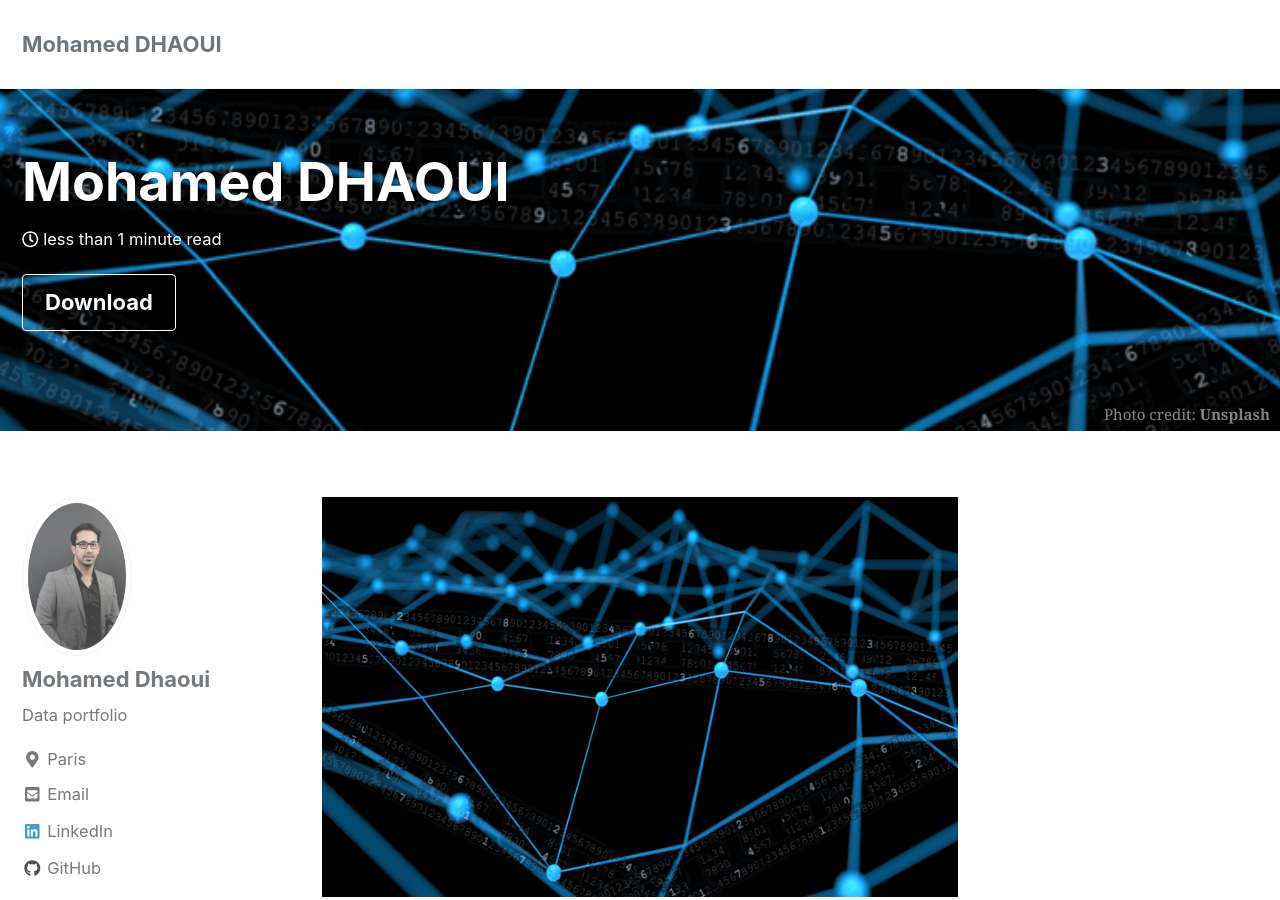
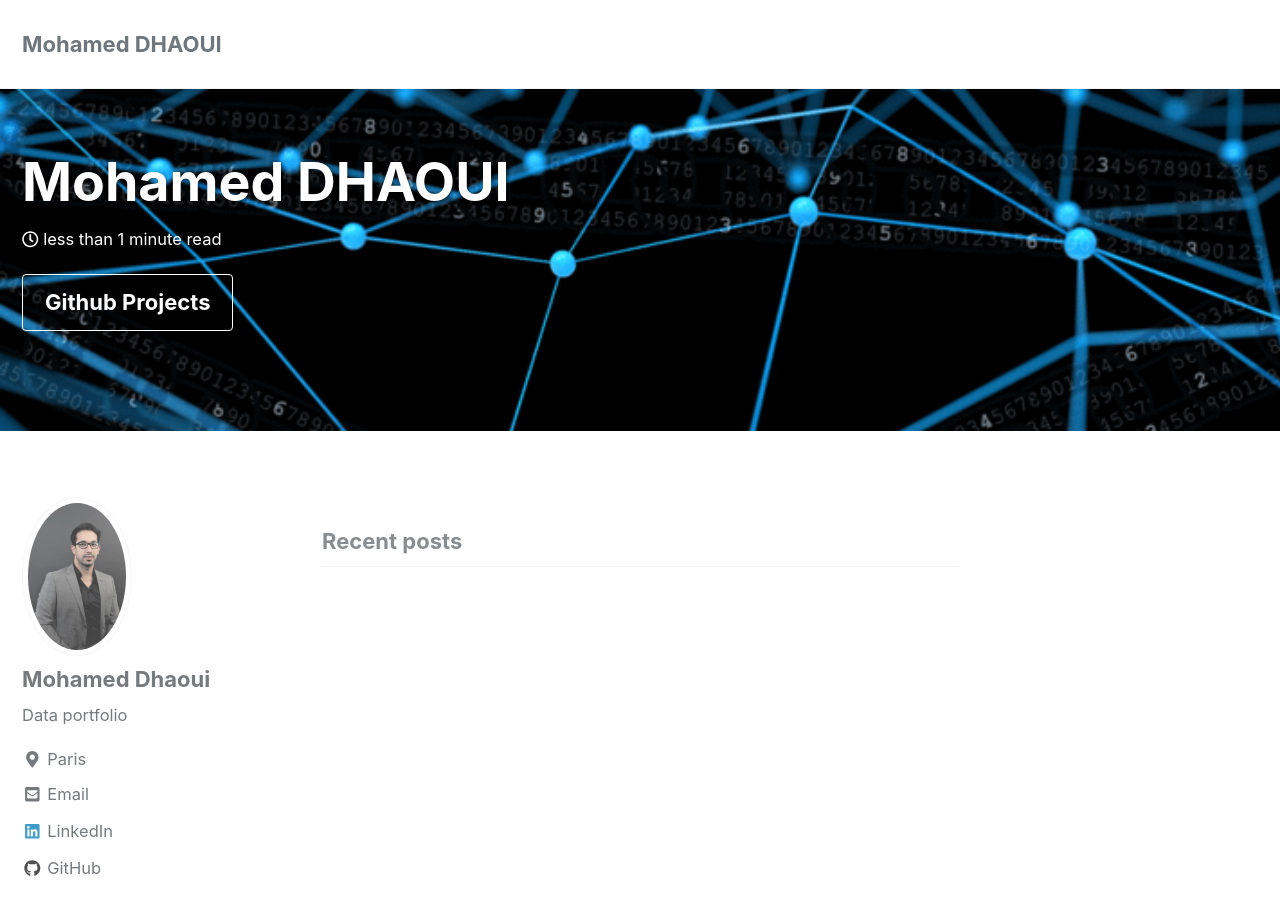
Before and after one commit to mohameddhaoui/mohameddhaoui.github.io, a Jekyll site: the page built from index.html, in a window 1280 px wide and 900 px high. Built offline with Jekyll 4.4.1, drawn with Linux system fonts in a browser that asks for light colours; cached includes are drawn as plain includes; the list of posts is cut into pages by our own code.

Commit message:
Update index.html

```diff
--- a/index.html
+++ b/index.html
@@ -2,20 +2,12 @@
 layout: home
 author_profile: true
 header:
- #image: "/images/back_2.gif"
- overlay_image: /images/back.gif
- caption: "Photo credit: [**Unsplash**](https://unsplash.com)"
+ overlay_image: "/images/back.gif"
  actions:
-   - label: "Download"
-     url: "https://github.com"
+   - label: "Github Projects"
+     url: "https://github.com/kasamoh"
 
 ---
 <body>
 
-
-<div align="center">
-  <img src="/images/back.gif" alt="Flowers in Chania"  style="width:3000px;height:400px;">
-
-</div>
-
 </body>
```
